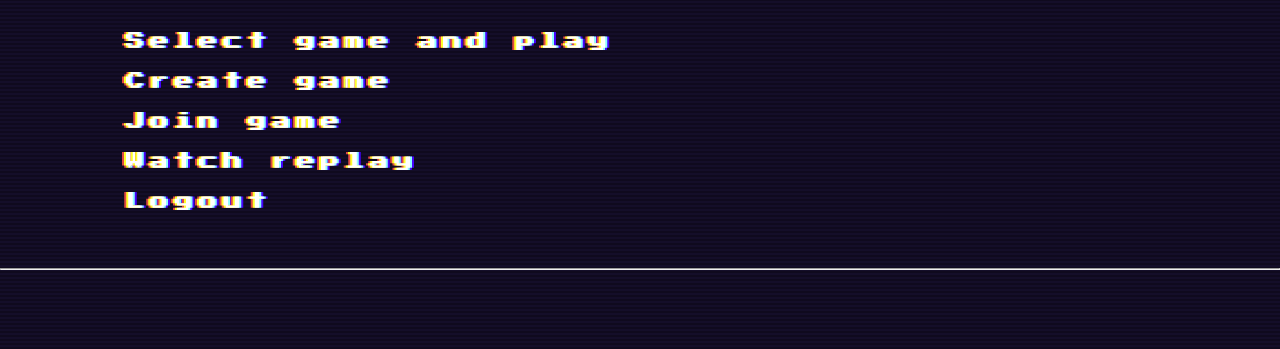
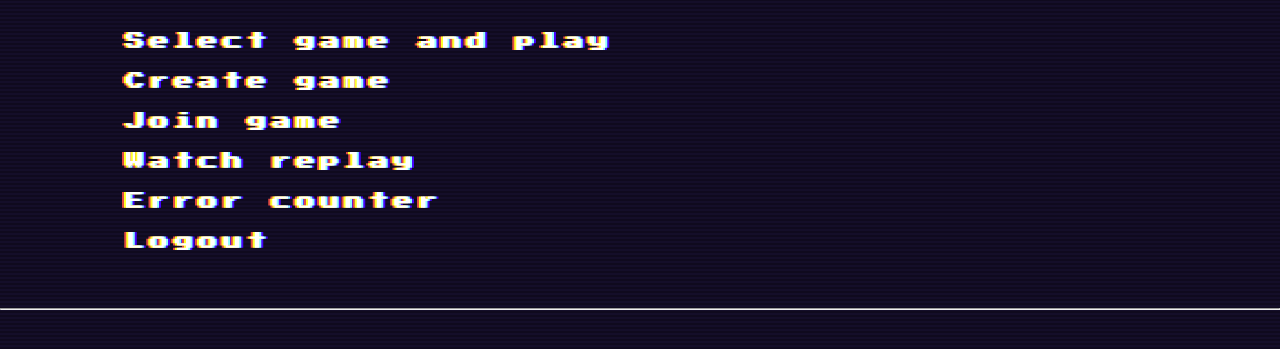
Before and after one commit to XXXPROGRAMACION/psi_1362_2_p4, a Django app: page / in a window 1280 px wide. Shown: the part 197-546 px from the top of the page. Run offline with Django 3.2, Linux system fonts and the light colour scheme; a user stored in the database is signed in.

Commit message:
Contador de errores

```diff
--- a/logic/views.py
+++ b/logic/views.py
@@ -16,6 +16,7 @@ ELEMENTS_PER_PAGE = 3
 
 # Autor: Alejandro Pascual Pozo
 def errorHTTP(request, exception=None, status=200):
+    inc_counters(request)
     context_dict = {}
     context_dict[constants.ERROR_MESSAGE_ID] = exception
     return render(request, 'mouse_cat/error.html', context_dict, status=status)
@@ -117,7 +118,6 @@ def signup_service(request):
 # Autor: Alejandro Pascual Pozo
 @require_http_methods(['GET'])
 def counter_service(request):
-    inc_counters(request)
 
     counter_session = request.session['counter_session']
     counter_global = Counter.objects.get_current_value()
@@ -609,10 +609,12 @@ def get_move_service(request):
     shift = int(request.POST.get('shift', '0'))
 
     if shift != -1 and shift != 1:
+        inc_counters(request)
         data = {'valid': False}
         return JsonResponse(data, safe=False)
 
     if 'game_selected' not in request.session:
+        inc_counters(request)
         data = {'valid': False}
         return JsonResponse(data, safe=False)
 
@@ -620,12 +622,14 @@ def get_move_service(request):
     games = Game.objects.filter(id=game_id)
 
     if len(games) == 0:
+        inc_counters(request)
         data = {'valid': False}
         return JsonResponse(data, safe=False)
 
     game = games[0]
 
     if game.status != GameStatus.FINISHED:
+        inc_counters(request)
         data = {'valid': False}
         return JsonResponse(data, safe=False)
 
@@ -636,6 +640,7 @@ def get_move_service(request):
         (shift == -1 and current_move <= 0) or
         (shift == 1 and current_move >= len(moves))
     ):
+        inc_counters(request)
         data = {'valid': False}
         return JsonResponse(data, safe=False)
 
--- a/templates/mouse_cat/counter.html
+++ b/templates/mouse_cat/counter.html
@@ -2,9 +2,9 @@
 
 {% block content %}
 <div id="content">
-    <h1>Request counters</h1>
-    <p>Counter session: <b>{{ counter_session }}</b></p>
-    <p>Counter global: <b>{{ counter_global }}</b></p>
+    <h1>Error counter</h1>
+    <p>Error counter session: <b>{{ counter_session }}</b></p>
+    <p>Error counter global: <b>{{ counter_global }}</b></p>
     <p><a href="{% url 'landing' %}">Return to homepage</a></p>
 </div>
 {% endblock content %}
--- a/templates/mouse_cat/index.html
+++ b/templates/mouse_cat/index.html
@@ -33,10 +33,10 @@
             <span class="text">Signup</span>
         </li>
         {% endif %}
-        {% comment %} <li class="menu-option" onclick="location.href = '{% url 'counter' %}';">
+        <li class="menu-option" onclick="location.href = '{% url 'counter' %}';">
             <span class="arrow">➤</span>
-            <span class="text">Counter</span>
-        </li> {% endcomment %}
+            <span class="text">Error counter</span>
+        </li>
         {% if request.user.is_authenticated %}
         <li class="menu-option" onclick="location.href = '{% url 'logout' %}';">
             <span class="arrow">➤</span>
```
